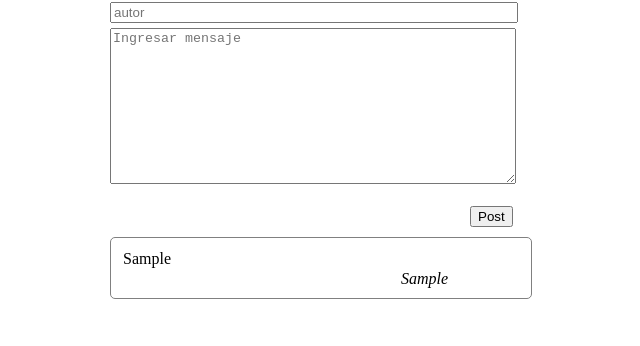
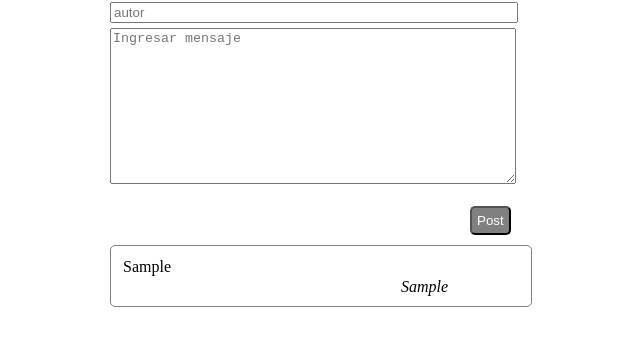
Before and after one commit to florcondori/Slide-Coder, a plain HTML site: page index.html in a window 1280 px wide. Both pictures are taken after typing "Sample", "Sample" into the empty fields and a click on the button "Post". Shown: the part 86-432 px from the top of the page, without its empty margins (330-970 px from the left). Drawn offline with Linux system fonts and the light colour scheme.

Commit message:
validar campos llenos

```diff
--- a/assets/css/main.css
+++ b/assets/css/main.css
@@ -26,7 +26,11 @@ h1{
 	text-align: center;
 }
 button{
+	background: grey;
+	color: white;
 	margin-left: 90%;
+	padding: 5px;
+	border-radius: 5px;
 }
 .span-nombre-usuario{
 	margin-left: 70%;
--- a/assets/js/app.js
+++ b/assets/js/app.js
@@ -4,17 +4,21 @@ window.addEventListener('load', function(){
 
 	publicar.addEventListener('click', function(event){
 		event.preventDefault();
-		var mensaje = document.getElementById("mensaje-post");
-		var usuario = document.getElementById("usuario");
+		var mensaje = document.getElementById("mensaje-post").value;
+		var usuario = document.getElementById("usuario").value;
+		if(usuario.trim().length!=0 && mensaje.trim().length!=0){
+			if(divContenerdorPost.hasChildNodes()){
+				var firstChild = divContenerdorPost.firstElementChild;
+				divContenerdorPost.insertBefore(crearPost(mensaje,usuario),firstChild);
+			}else{
+				divContenerdorPost.appendChild(crearPost(mensaje,usuario));
+			}
 
-		console.log(divContenerdorPost.hasChildNodes());
-		if(divContenerdorPost.hasChildNodes()){
-			var firstChild = divContenerdorPost.firstElementChild;
-			divContenerdorPost.insertBefore(crearPost(mensaje.value,usuario.value),firstChild);
+			document.getElementById('form-publicar').reset();
 		}else{
-			divContenerdorPost.appendChild(crearPost(mensaje.value,usuario.value));
+			alert("Los dos campos son obligatorio");
 		}
-		document.getElementById('form-publicar').reset();
+
 	});
 });
 
```
